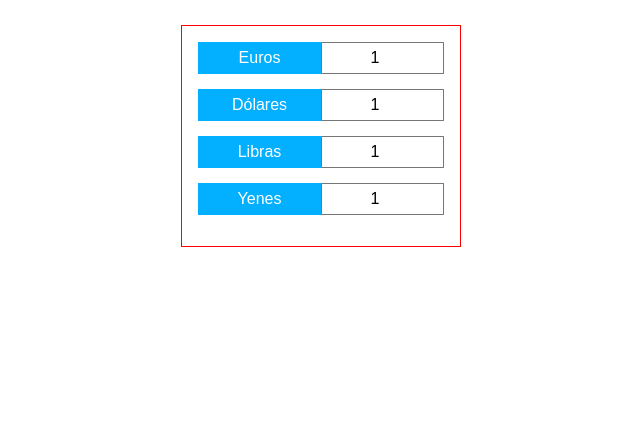
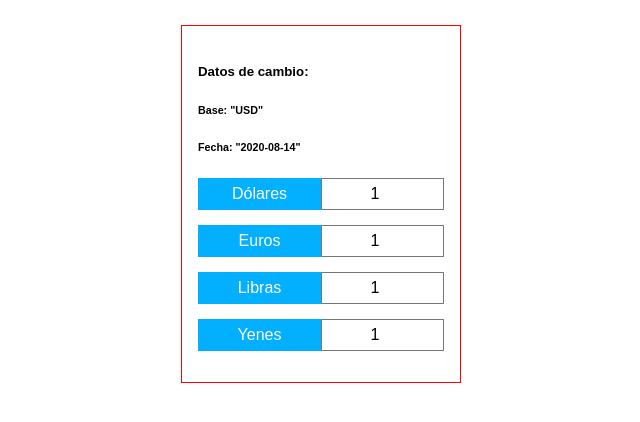
Before and after one commit to pedro-donoso/conversor_divisas_api, a plain HTML site: page index.html in a window 1280 px wide. Shown: the whole page, without its empty margins (319-959 px from the left). Drawn offline with Linux system fonts and the light colour scheme.

Commit message:
agrego data-set con fecha de cambio

```diff
--- a/index.html
+++ b/index.html
@@ -7,28 +7,35 @@
     <meta autor="pedro donoso">
     <meta name="conversor de divisas" content="obteneer datos desde API">
     <title>Conversor de divisas</title>
+
     <link rel="stylesheet" href="./assets/css/style.css">
 </head>
 
 <body>
     <div class="container" id="divisa">
+        <h5>Datos de cambio:</h5>
+
+        <h6>Base: "USD"</h6>
+
+         <h6>Fecha: "2020-08-14"</h6>
+
+        <div class="divisa_tipo">
+            <div class="divisa_nombre"> Dólares </div>
+            <input class="divisa_valor" type="number" value="1" data-cambio="1">
+        </div>
         <div class="divisa_tipo">
             <div class="divisa_nombre"> Euros </div>
-            <input class="divisa_valor" type="number" value="1">
-        </div>
-        <div class="divisa_tipo">
-            <div class="divisa_nombre"> Dólares </div>
-            <input class="divisa_valor" type="number" value="1">
+            <input class="divisa_valor" type="number" value="1" data-cambio="0.8465250148">
         </div>
         <div class="divisa_tipo">
             <div class="divisa_nombre"> Libras </div>
-            <input class="divisa_valor" type="number" value="1">
+            <input class="divisa_valor" type="number" value="1" data-cambio="0.7633370016">
         </div>
         <div class="divisa_tipo">
             <div class="divisa_nombre"> Yenes </div>
-            <input class="divisa_valor" type="number" value="1">
+            <input class="divisa_valor" type="number" value="1" data-cambio="106.6706171167">
         </div>
     </div>
 </body>
-
+<script src="/assets/js/script.js"></script>
 </html>
```
Also changed, not shown: assets/js/script.js (added).
